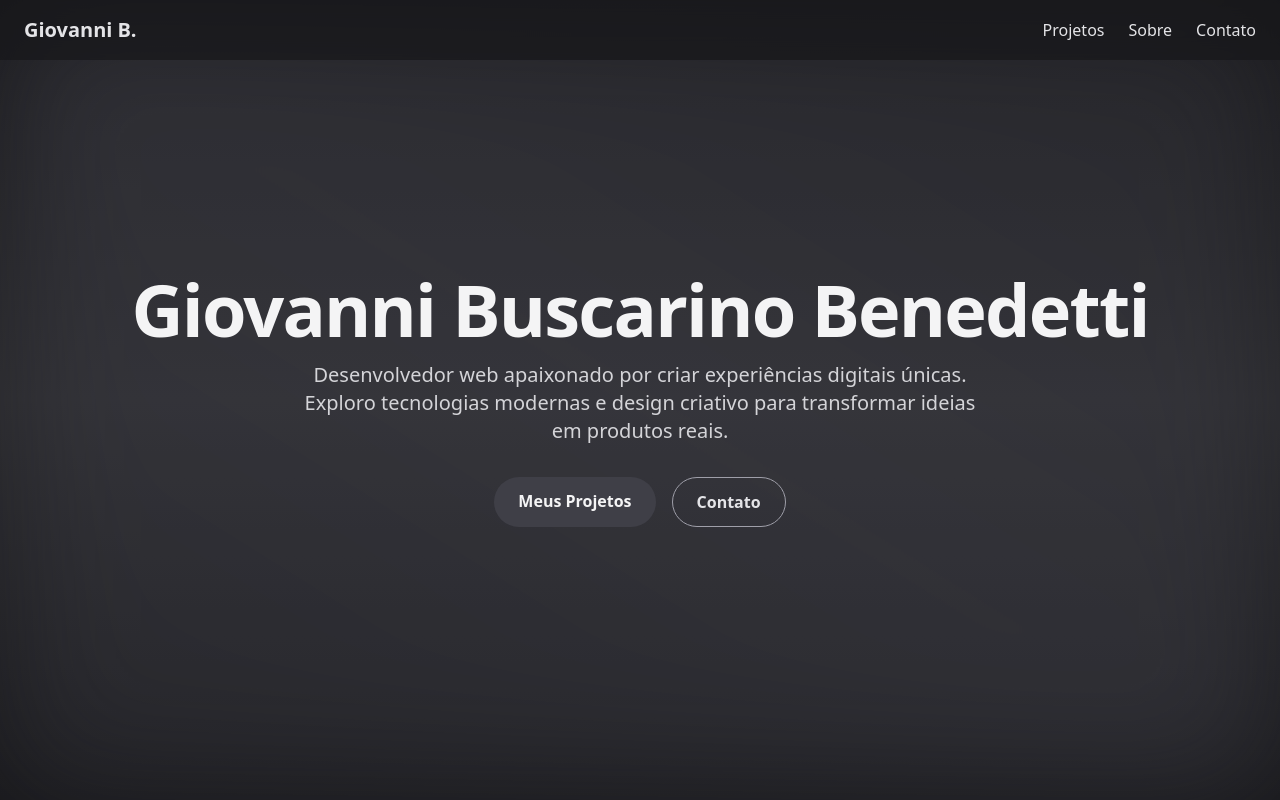
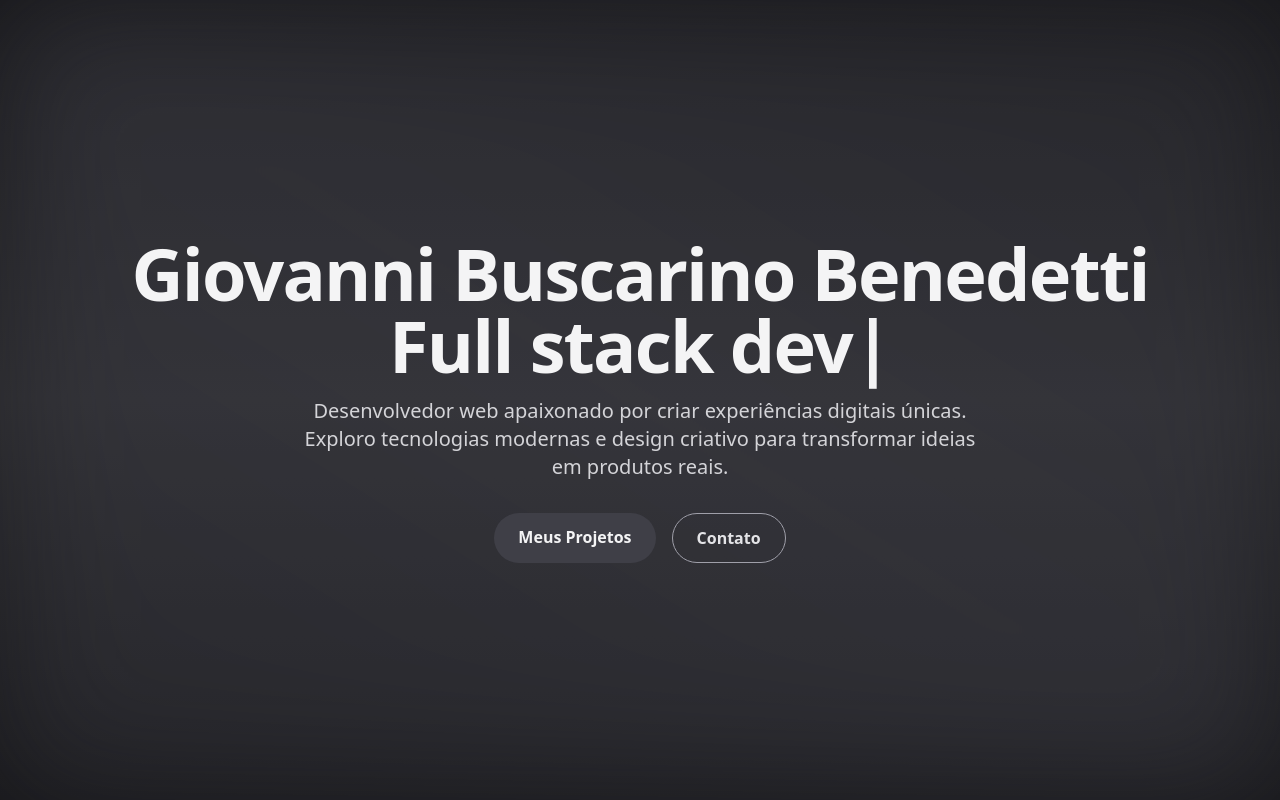
Before and after one commit to GiovanniBBenedetti/giovannibenedetti.tech, a Next.js app: page / in a window 1280 px wide. Built offline with nearby package versions, Linux system fonts and the light colour scheme.

Commit message:
Typewriter adicionado

```diff
--- a/app/page.tsx
+++ b/app/page.tsx
@@ -1,22 +1,15 @@
 "use client";
 
 import { motion } from "motion/react";
+import Typewriter from 'typewriter-effect';
+
 
 export default function Home() {
   return (
     <div className="relative min-h-screen bg-gradient-to-b from-zinc-900 via-zinc-800 to-zinc-900 text-zinc-200 overflow-hidden">
 
 
-      <nav className="fixed top-0 left-0 w-full z-20 backdrop-blur-md bg-zinc-900/70">
-        <div className="max-w-7xl mx-auto flex justify-between items-center px-6 py-4">
-          <div className="text-xl font-bold text-zinc-200">Giovanni B.</div>
-          <div className="flex gap-6">
-            <a href="#projetos" className="hover:text-zinc-400 transition-colors">Projetos</a>
-            <a href="#sobre" className="hover:text-zinc-400 transition-colors">Sobre</a>
-            <a href="#contato" className="hover:text-zinc-400 transition-colors">Contato</a>
-          </div>
-        </div>
-      </nav>
+
 
       <div className="absolute inset-0 bg-gradient-to-tr from-zinc-700 via-zinc-600 to-zinc-700 opacity-20 blur-3xl animate-pulse"></div>
 
@@ -29,6 +22,16 @@ export default function Home() {
         >
           Giovanni Buscarino Benedetti
         </motion.h1>
+        <div className="text-3xl md:text-5xl lg:text-7xl font-extrabold tracking-tight text-zinc-100">
+          <Typewriter
+            options={{
+              strings: ['Full stack developer', 'Cybersecurity student'],
+              autoStart: true,
+              loop: true,
+            }}
+          />
+        </div>
+
 
         <motion.p
           initial={{ opacity: 0, y: 20 }}
@@ -62,6 +65,7 @@ export default function Home() {
       </div>
 
 
+
     </div>
   );
 }
--- a/package.json
+++ b/package.json
@@ -16,7 +16,8 @@
     "next": "16.1.1",
     "react": "19.2.3",
     "react-dom": "19.2.3",
-    "tailwind-merge": "^3.4.0"
+    "tailwind-merge": "^3.4.0",
+    "typewriter-effect": "^2.22.0"
   },
   "devDependencies": {
     "@tailwindcss/postcss": "^4",
```
Also changed, not shown: 1 other file (tests, documents, lock files or other folders).
